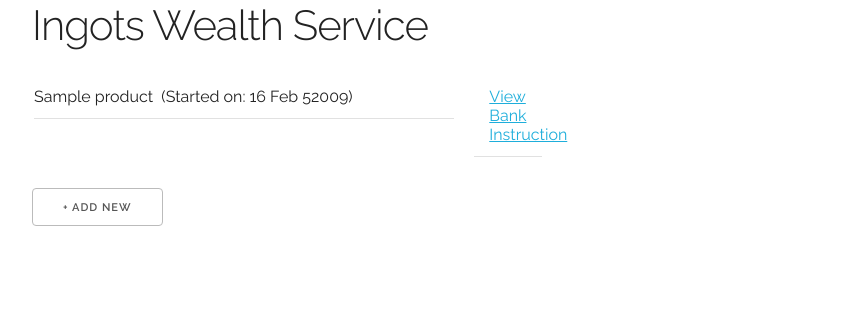
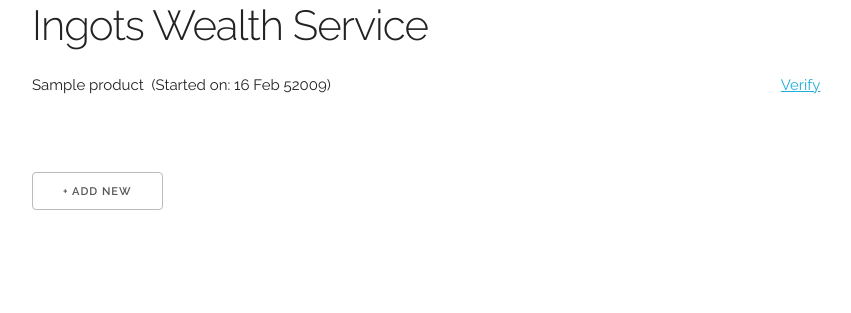
Before and after one commit to vivshankar/ingots-wealth-service, a Node server app: template views/products.hbs in a window 1280 px wide. Shown: the top 313 px of the page, without its empty margins (128-979 px from the left). Run offline with Node 20, Linux system fonts and the light colour scheme; the template is opened without the code that fills it: most values are stand-ins (such as "Sample title", 1, 10 or a date in 2020); some libraries are stand-ins or nearby versions.

Commit message:
Fixed the styling

```diff
--- a/views/chooseProduct.hbs
+++ b/views/chooseProduct.hbs
@@ -5,9 +5,9 @@
             <div class="twelve columns">
                 <label for="pkgName">Package name</label>
                 <select class="u-full-width" id="pkgName" name="pkgName">
-                    <option value="knut">Ingot Knut I</option>
-                    <option value="sickle">Ingot Sickle II</option>
-                    <option value="galleon" selected>Ingot Galleon III</option>
+                    <option value="Ingot Knut I">Ingot Knut I</option>
+                    <option value="Ingot Sickle II">Ingot Sickle II</option>
+                    <option value="Ingot Galleon III" selected>Ingot Galleon III</option>
                 </select>
             </div>
         </div>
--- a/views/products.hbs
+++ b/views/products.hbs
@@ -1,22 +1,16 @@
 <div class="docs-section">
-    <table>
-        <tbody>
-            {{#each products}}
-            <tr class="row">
-                <td class="ten columns">
-                    {{this.pkgName}}&nbsp;&nbsp;(Started on: {{formatDate this.startDate}})
-                </td>
-                <td class="two columns">
-                    <a href={{concat '/products/view_payee?appid=' this.id}}>View Bank Instruction</a>
-                </td>
-            </tr>
-            {{/each}}
-        </tbody>
-    </table>
-    <div class="navbar-spacer"></div>
-    <div>
-        <button type="button" id="btnAccNum">+ Add New</button>
+    {{#each products}}
+    <div class="row">
+        <div class="nine columns">
+            {{this.pkgName}}&nbsp;&nbsp;(Started on: {{formatDate this.startDate}})
+        </div>
+        <div class="three columns">
+            <a href={{concat '/products/check_payee?appid=' this.id}}>Verify</a>
+        </div>
     </div>
+    {{/each}}
+    <div style="padding-top:5em;"></div>
+    <button type="button" id="btnAccNum">+ Add New</button>
 </div>
 <script type="text/javascript">
   const button = document.getElementById('btnAccNum');
```
